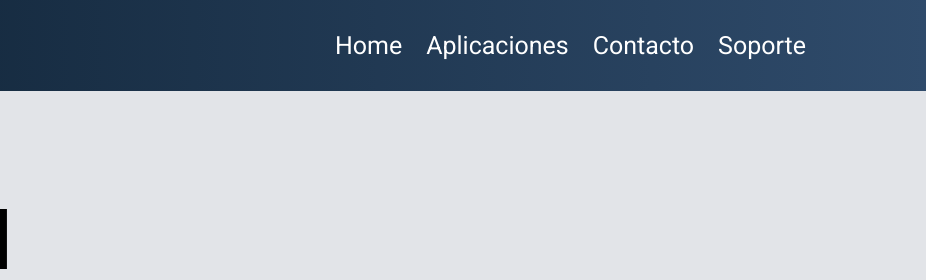
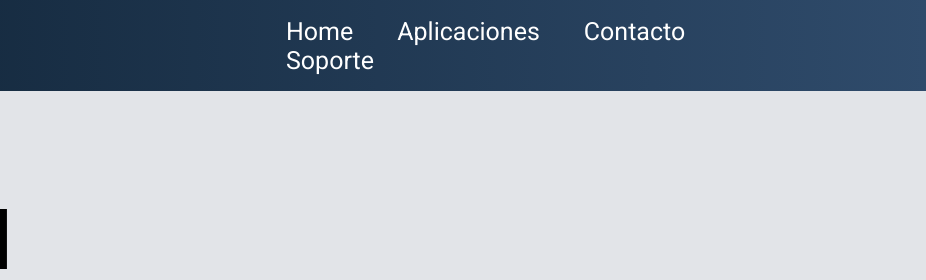
Before and after one commit to Tavoleglise/jetrix_page, a plain HTML site: page index.html in a window 1280 px wide. Shown: the top 280 px of the page, 354-1280 px from the left. Drawn offline with nearby package versions, Linux system fonts and the light colour scheme; files whose address does not match are found by name.

Commit message:
cambio peque;o style.css

```diff
--- a/style.css
+++ b/style.css
@@ -69,7 +69,7 @@ nav .menu-container {
 
 nav .menu-container ul li {
   display: inline-block;
-  margin-right: 20px;
+  margin-right: 40px;
   font-size: 25px;
   cursor: pointer;
 }
```
